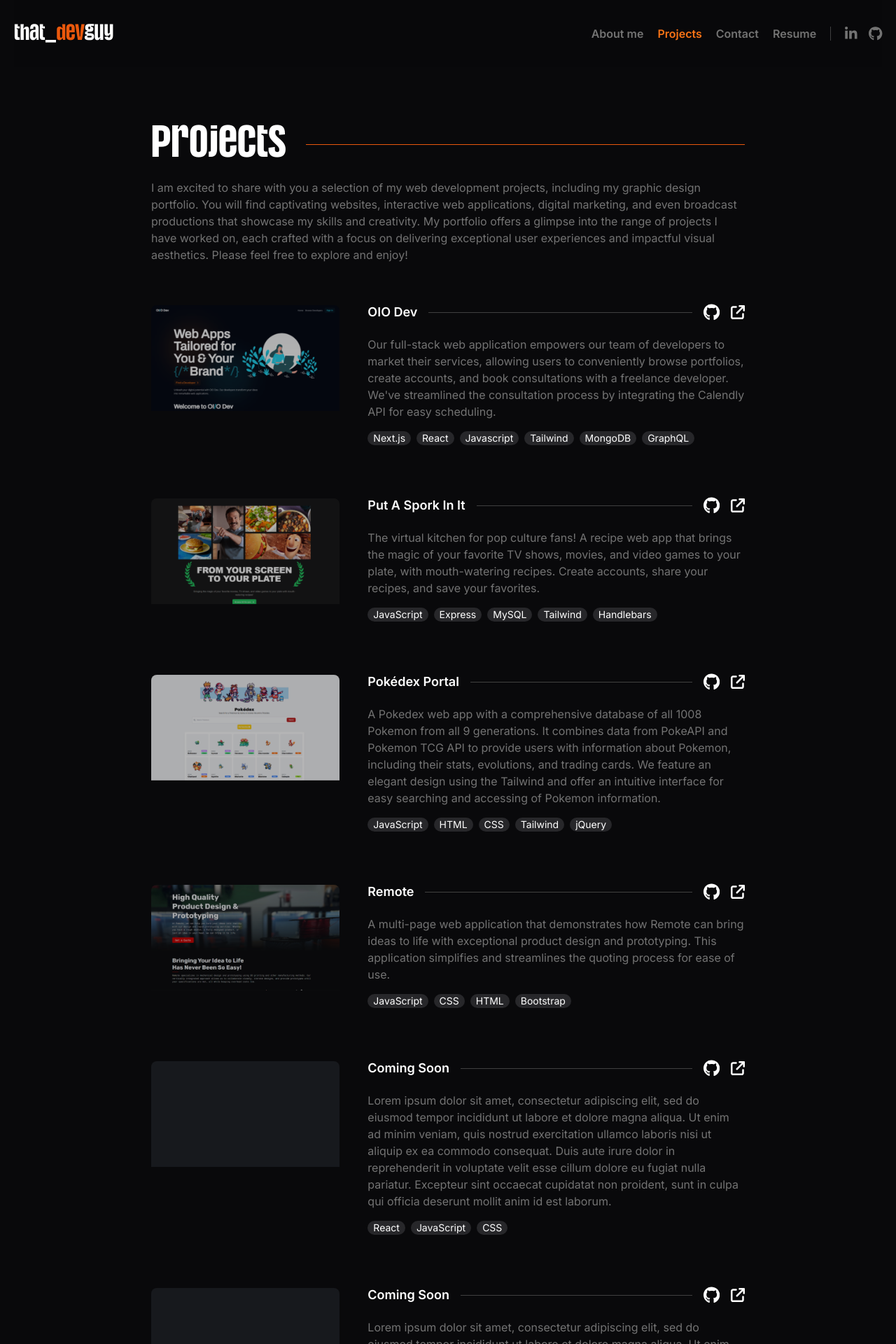
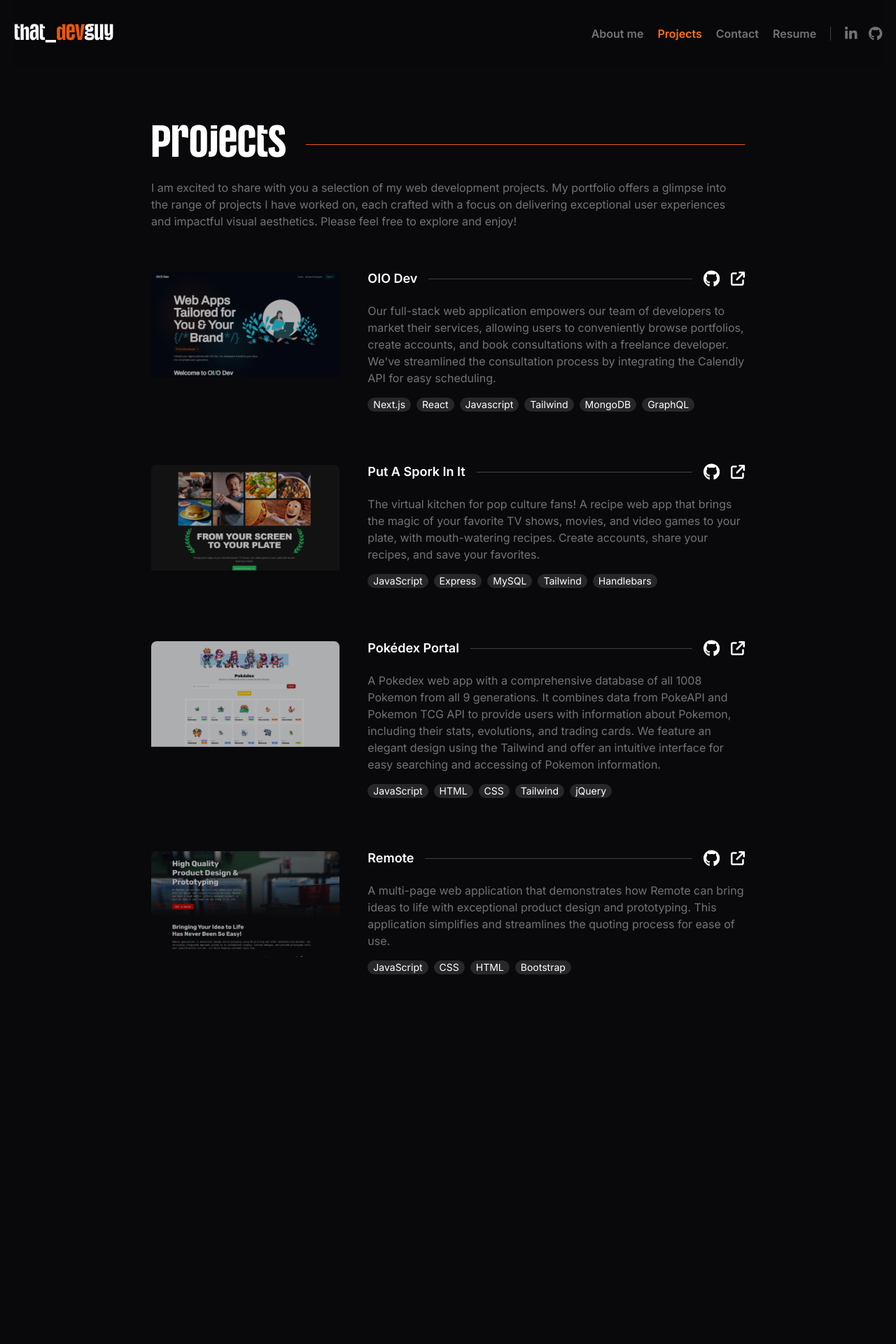
Before and after one commit to that-devguy/react-portfolio, a Next.js app: page /projects in a window 1280 px wide. Shown: the top 1920 px of the page at 70% size. After the commit the page ends 1456 px from the top, so only its background shows below. Built offline with nearby package versions, Linux system fonts and the light colour scheme.

Commit message:
hid the 'coming soon' projects, and removed the description about my graphic design portfolio

```diff
--- a/src/app/projects/data.js
+++ b/src/app/projects/data.js
@@ -40,26 +40,26 @@
     appUrl: "https://remotedesign.tech/",
     gitHubUrl: "https://github.com/that-devguy/Remote-Website",
   },
-  {
-    id: "5",
-    title: "Coming Soon",
-    description:
-      "Lorem ipsum dolor sit amet, consectetur adipiscing elit, sed do eiusmod tempor incididunt ut labore et dolore magna aliqua. Ut enim ad minim veniam, quis nostrud exercitation ullamco laboris nisi ut aliquip ex ea commodo consequat. Duis aute irure dolor in reprehenderit in voluptate velit esse cillum dolore eu fugiat nulla pariatur. Excepteur sint occaecat cupidatat non proident, sunt in culpa qui officia deserunt mollit anim id est laborum.",
-    techList: ["React", "JavaScript", "CSS"],
-    imageUrl: "/images/placeholder-demo.png",
-    appUrl: "",
-    gitHubUrl: "",
-  },
-  {
-    id: "6",
-    title: "Coming Soon",
-    description:
-      "Lorem ipsum dolor sit amet, consectetur adipiscing elit, sed do eiusmod tempor incididunt ut labore et dolore magna aliqua. Ut enim ad minim veniam, quis nostrud exercitation ullamco laboris nisi ut aliquip ex ea commodo consequat. Duis aute irure dolor in reprehenderit in voluptate velit esse cillum dolore eu fugiat nulla pariatur. Excepteur sint occaecat cupidatat non proident, sunt in culpa qui officia deserunt mollit anim id est laborum.",
-    techList: ["React", "JavaScript", "CSS"],
-    imageUrl: "/images/placeholder-demo.png",
-    appUrl: "",
-    gitHubUrl: "",
-  },
+  // {
+  //   id: "5",
+  //   title: "Coming Soon",
+  //   description:
+  //     "Lorem ipsum dolor sit amet, consectetur adipiscing elit, sed do eiusmod tempor incididunt ut labore et dolore magna aliqua. Ut enim ad minim veniam, quis nostrud exercitation ullamco laboris nisi ut aliquip ex ea commodo consequat. Duis aute irure dolor in reprehenderit in voluptate velit esse cillum dolore eu fugiat nulla pariatur. Excepteur sint occaecat cupidatat non proident, sunt in culpa qui officia deserunt mollit anim id est laborum.",
+  //   techList: ["React", "JavaScript", "CSS"],
+  //   imageUrl: "/images/placeholder-demo.png",
+  //   appUrl: "",
+  //   gitHubUrl: "",
+  // },
+  // {
+  //   id: "6",
+  //   title: "Coming Soon",
+  //   description:
+  //     "Lorem ipsum dolor sit amet, consectetur adipiscing elit, sed do eiusmod tempor incididunt ut labore et dolore magna aliqua. Ut enim ad minim veniam, quis nostrud exercitation ullamco laboris nisi ut aliquip ex ea commodo consequat. Duis aute irure dolor in reprehenderit in voluptate velit esse cillum dolore eu fugiat nulla pariatur. Excepteur sint occaecat cupidatat non proident, sunt in culpa qui officia deserunt mollit anim id est laborum.",
+  //   techList: ["React", "JavaScript", "CSS"],
+  //   imageUrl: "/images/placeholder-demo.png",
+  //   appUrl: "",
+  //   gitHubUrl: "",
+  // },
   // {
   //   id: "7",
   //   title: "Graphic Design Portfolio",
--- a/src/app/projects/page.js
+++ b/src/app/projects/page.js
@@ -18,13 +18,10 @@
         <Reveal>
           <p className="mb-12 text-sm text-neutral-500 sm:text-base">
             I am excited to share with you a selection of my web development
-            projects, including my graphic design portfolio. You will find
-            captivating websites, interactive web applications, digital
-            marketing, and even broadcast productions that showcase my skills
-            and creativity. My portfolio offers a glimpse into the range of
-            projects I have worked on, each crafted with a focus on delivering
-            exceptional user experiences and impactful visual aesthetics. Please
-            feel free to explore and enjoy!
+            projects. My portfolio offers a glimpse into the range of projects I
+            have worked on, each crafted with a focus on delivering exceptional
+            user experiences and impactful visual aesthetics. Please feel free
+            to explore and enjoy!
           </p>
         </Reveal>
         <div className="projects--tileContainer">{projects}</div>
```
